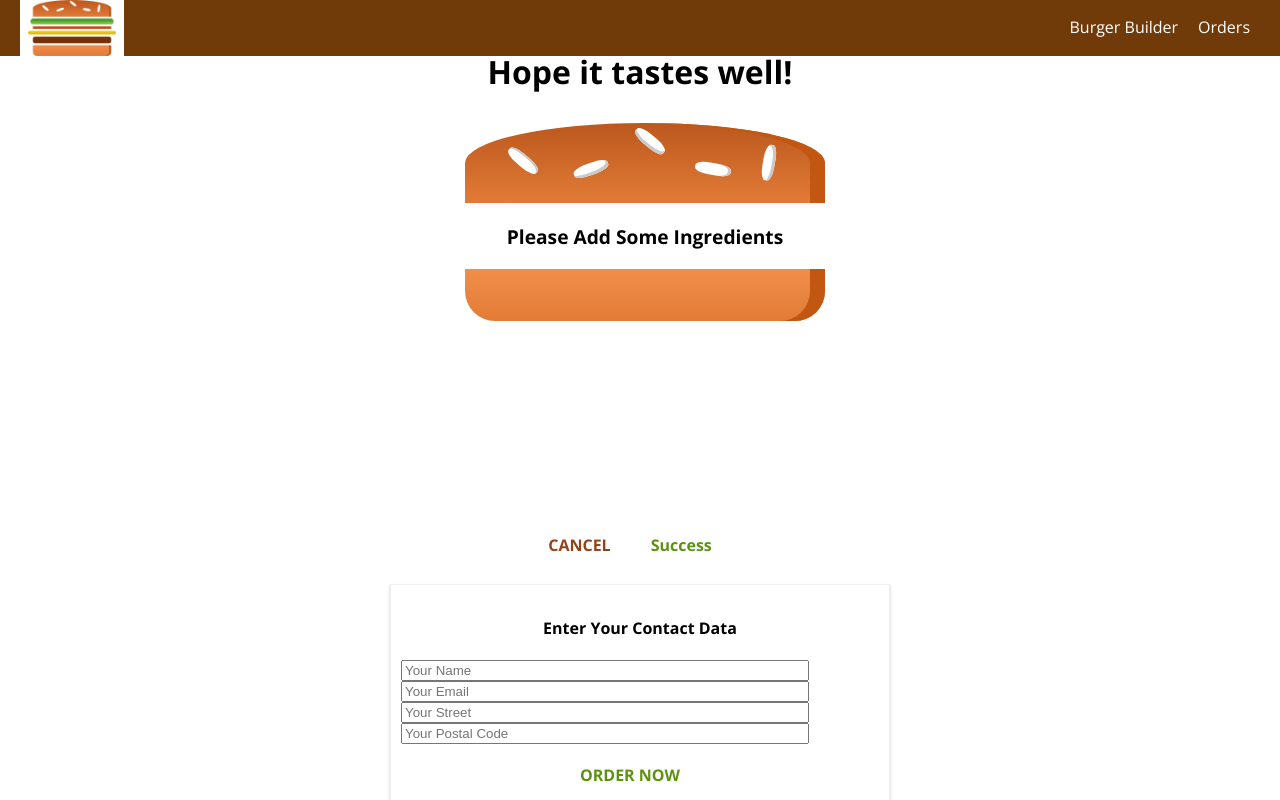
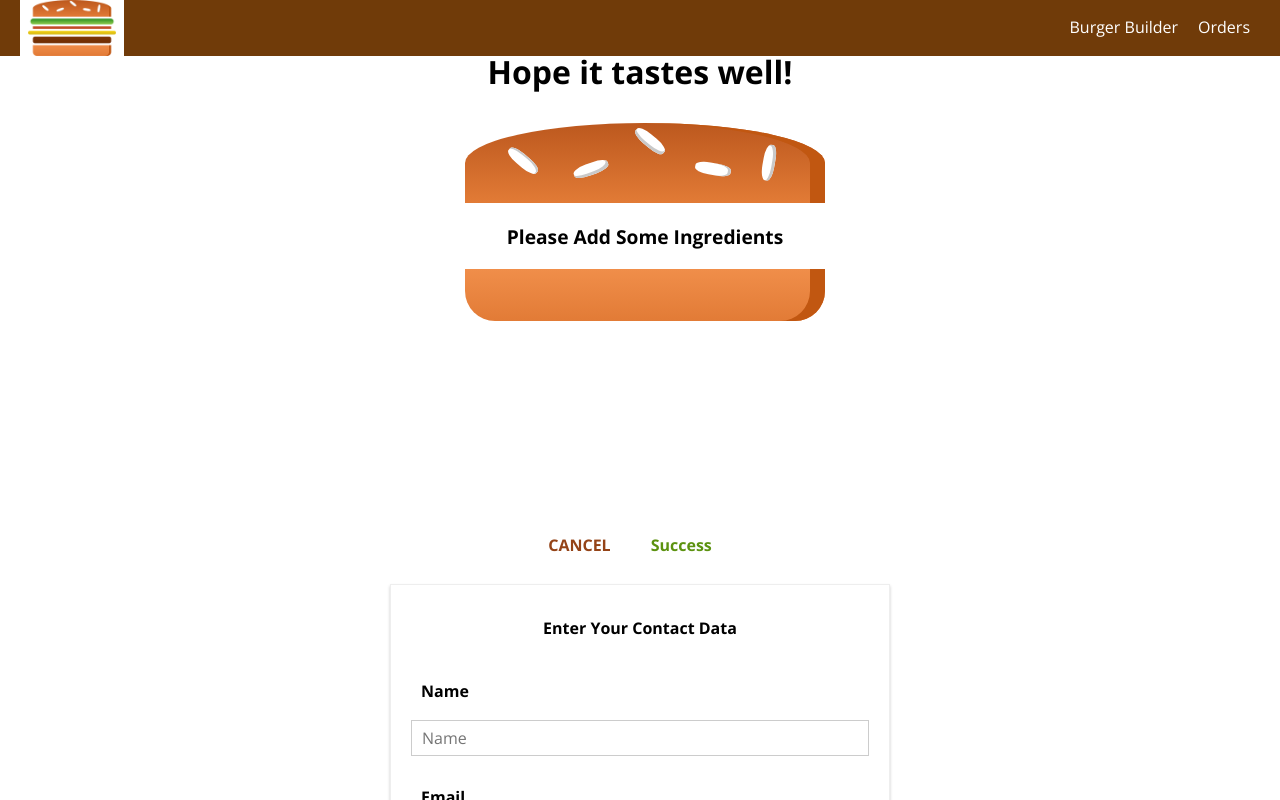
Before and after one commit to realshahiq/burger-builder, a React app: page /checkout in a window 1280 px wide. Both pictures are taken after a click on the button "Success". Shown: the top 800 px of the page. Built offline with nearby package versions, Linux system fonts and the light colour scheme.

Commit message:
Created Checkout form with styling and dynamic content

```diff
--- /dev/null
+++ b/src/UI/Input/Input.css
@@ -0,0 +1,27 @@
+.Input {
+    width: 100%;
+    padding: 10px;
+    box-sizing: border-box;
+}
+.Label {
+    font-weight: bold;
+    display: block;
+    margin-bottom: 8px;
+    float: left;
+    width: auto;
+}
+.InputElement {
+    outline: none;
+    border: 1px solid #ccc;
+    background-color: white;
+    font: inherit;
+    padding: 6px 10px;
+    display: block;
+    width: 100%;
+    box-sizing: border-box;
+}
+.InputElement:focus {
+    outline: none;
+    background-color: #ccc;
+
+}
--- /dev/null
+++ b/src/UI/Input/Input.js
@@ -0,0 +1,23 @@
+import React from 'react';
+import './Input.css';
+const input = (props) => {
+  let inputElement = null;
+  switch (props.inputtype) {
+    case 'input':
+      inputElement = <input className="InputElement" {...props} />
+      break;
+    case 'textarea':
+      inputElement = <input className="InputElement" {...props} />
+      break;
+    default:
+      inputElement = <input className="InputElement" {...props} />
+  }
+  return (
+    <div className="Input">
+      <label className="Label">{props.label}</label>
+      {inputElement}
+    </div>
+  );
+}
+
+export default input;
--- a/src/containers/Checkout/CheckoutData/CheckoutData.css
+++ b/src/containers/Checkout/CheckoutData/CheckoutData.css
@@ -7,10 +7,6 @@
     padding: 10px;
     box-sizing: border-box;
 }
-.ContactData input {
-    display: block;
-    width: 400px;
-}
 
 @media(min-width:600px) {
     .ContactData {
--- a/src/containers/Checkout/CheckoutData/CheckoutData.js
+++ b/src/containers/Checkout/CheckoutData/CheckoutData.js
@@ -2,6 +2,7 @@
 import axios from '../../../axios-orders';
 import Button from '../../../UI/Button/Button';
 import Spinner from '../../../UI/Spinner/Spinner';
+import Input from '../../../UI/Input/Input';
 import './CheckoutData.css';
 class CheckoutData extends Component {
   state = {
@@ -41,10 +42,10 @@
       <div>
         <h4>Enter Your Contact Data</h4>
         <form>
-          <input type="text" name="name" placeholder="Your Name" />
-          <input type="email" name="email" placeholder="Your Email" />
-          <input type="text" name="street" placeholder="Your Street" />
-          <input type="text" name="postalcode" placeholder="Your Postal Code" />
+          <Input label="Name" inputtype="input" type="text" name="name" placeholder="Name"/>
+          <Input label="Email" inputtype="input" type="email" name="email" placeholder="Email"/>
+          <Input label="Street" inputtype="input" type="text" name="street" placeholder="Street"/>
+          <Input label="Postal Code" inputtype="input" type="text" name="postalcode" placeholder="Postal Code"/>
           <Button class="Success" clicked={this.orderHandler}>ORDER NOW</Button>
         </form>
       </div>
```
